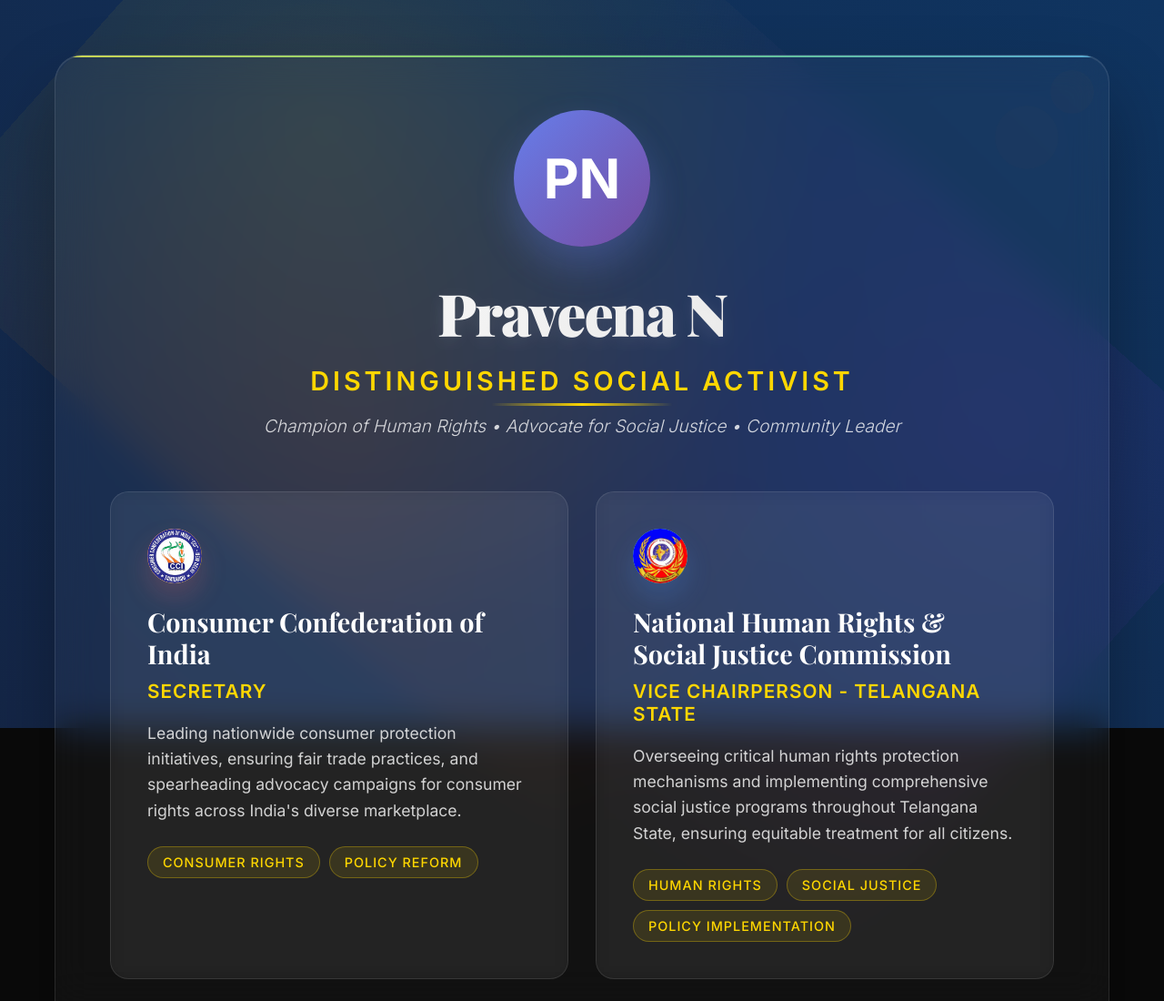
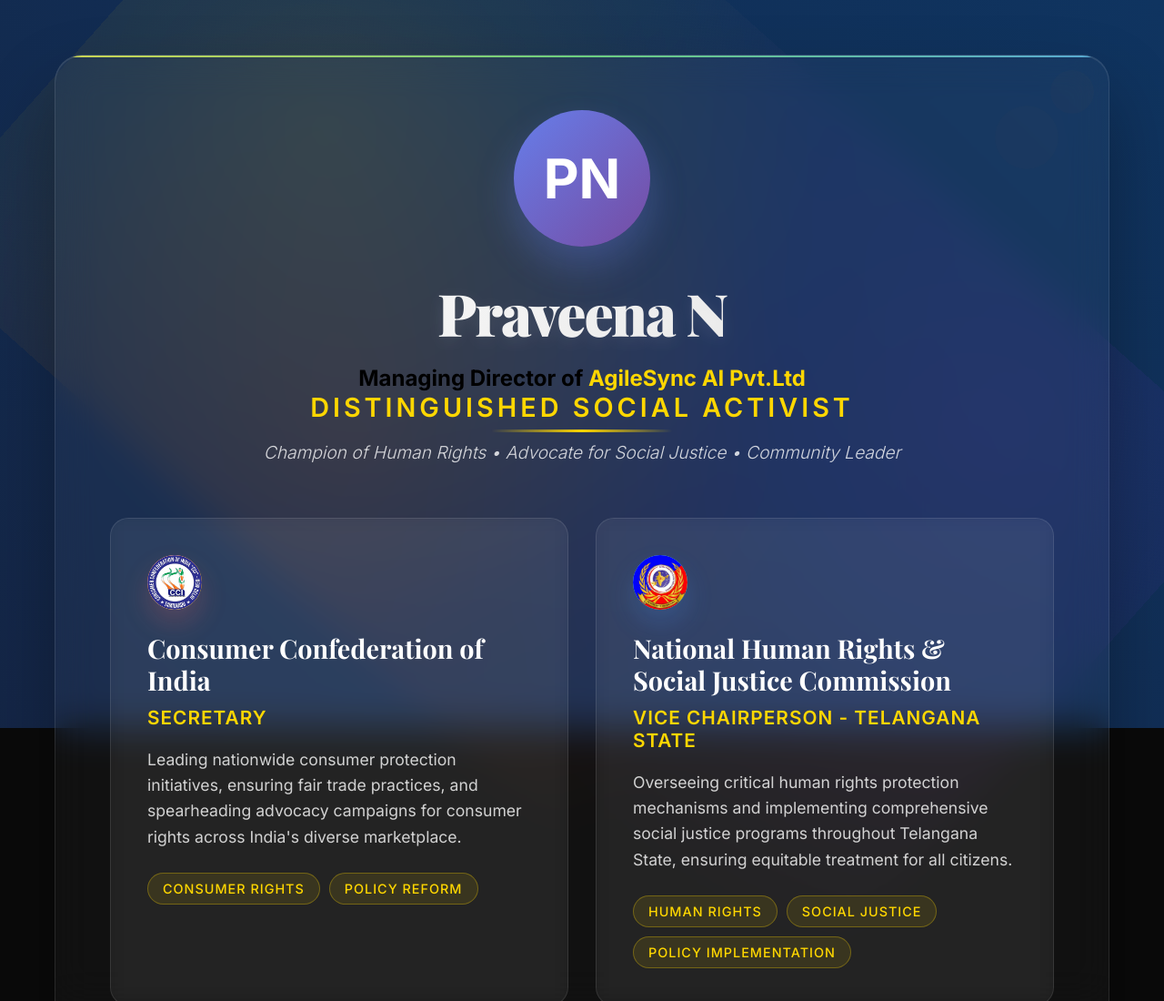
Before and after one commit to Agilesyncai/PRAVEENA-, a plain HTML site: page index.html in a window 1280 px wide. Shown: the top 1100 px of the page at 91% size. Drawn offline with nearby package versions, Linux system fonts and the light colour scheme.

Commit message:
added name

```diff
--- a/index.html
+++ b/index.html
@@ -352,6 +352,10 @@
             animation: pulse 2s infinite 0.5s;
         }
 
+        span {
+            color: gold;
+        }
+
         @keyframes pulse {
 
             0%,
@@ -441,7 +445,8 @@
                     PN
                 </div>
                 <h1 class="name">Praveena N</h1>
-                <h2 class="profession">Distinguished Social Activist</h2>
+                <h2 class="dd">Managing Director of <span>AgileSync AI Pvt.Ltd</span></h2>
+                <h3 class="profession">Distinguished Social Activist</h3>
                 <p class="tagline">Champion of Human Rights • Advocate for Social Justice • Community Leader</p>
             </div>
 
```
